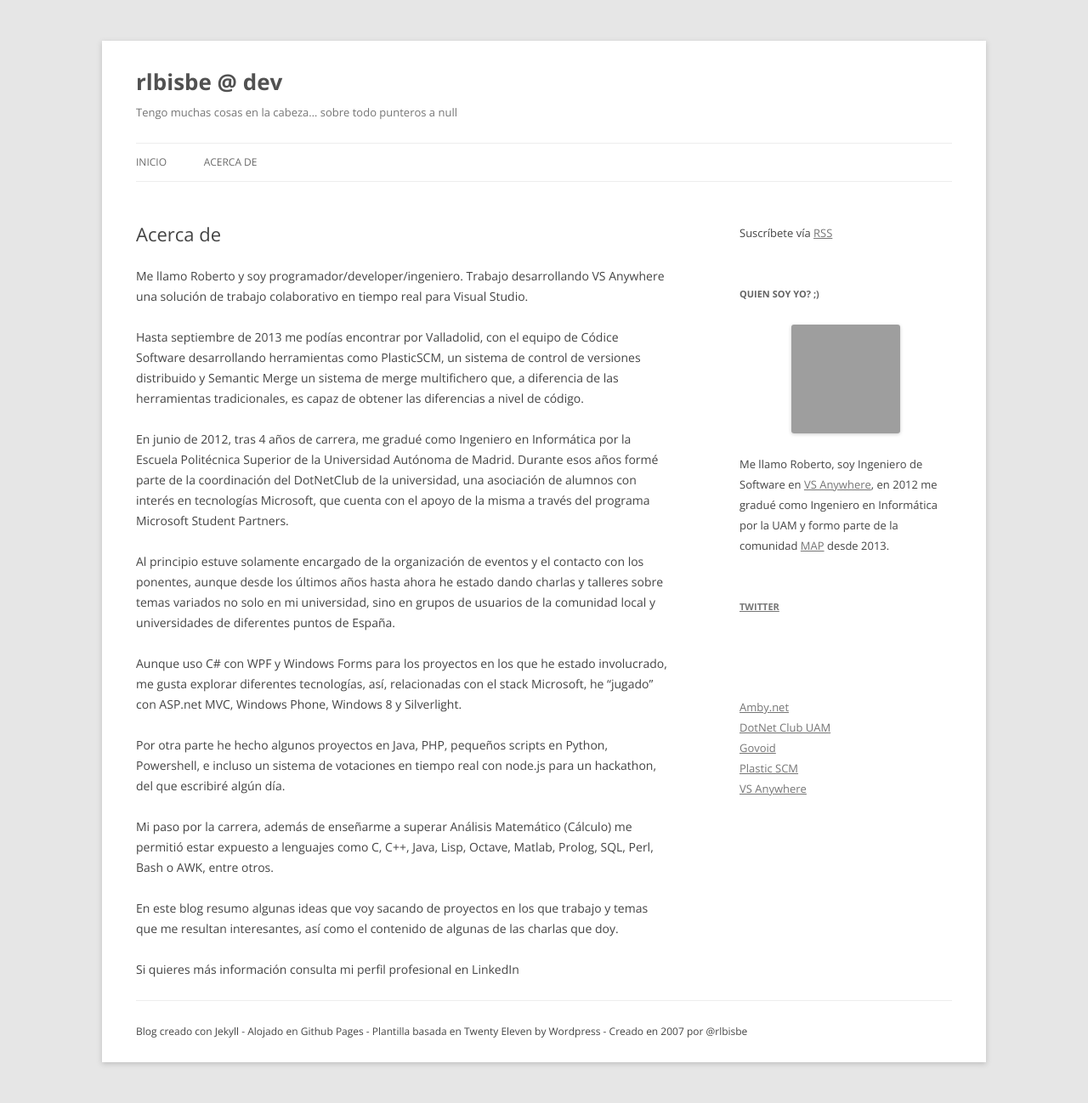
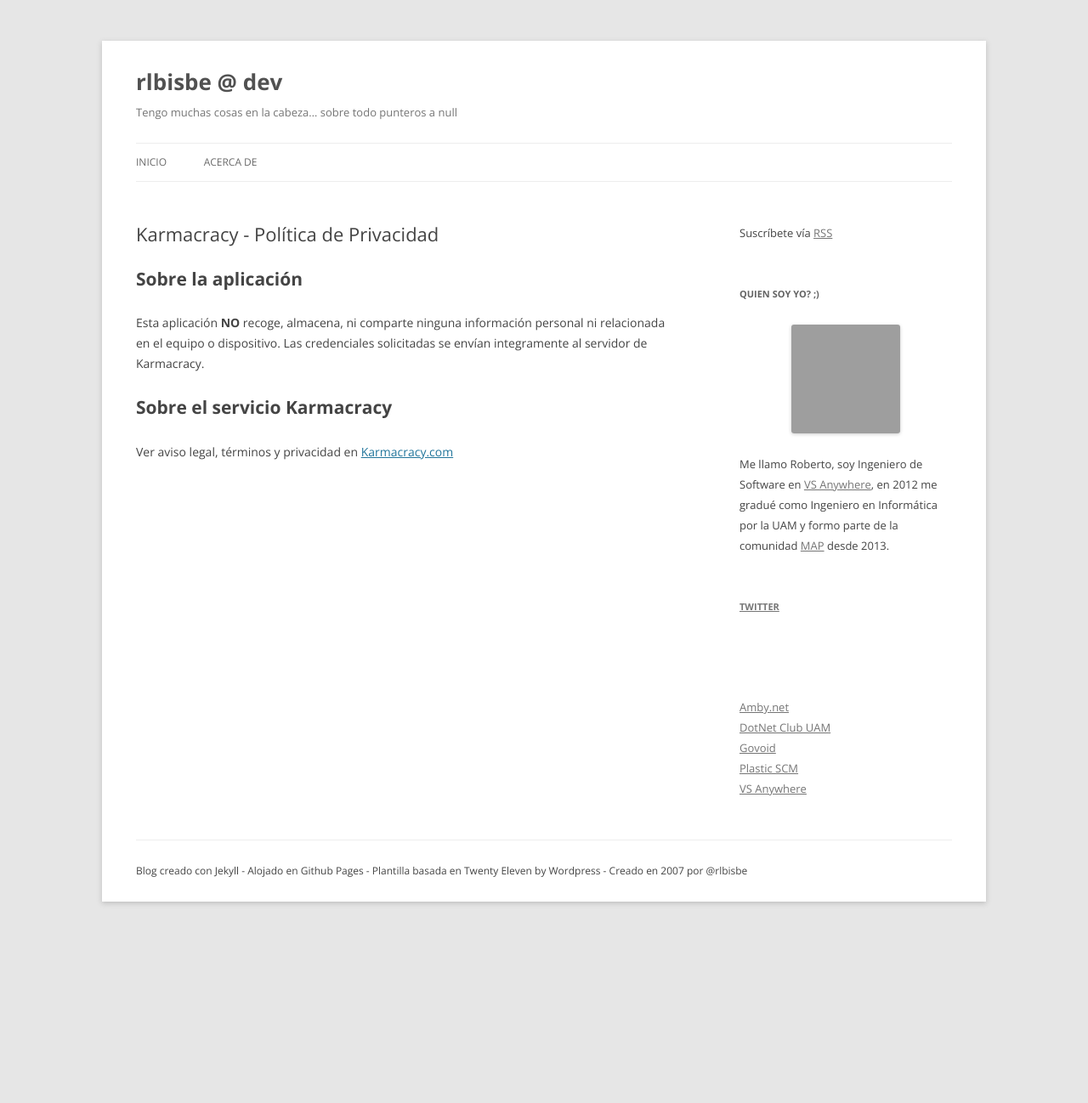
Before and after one commit to nguyenkhacdung/rlbisbe.github.io, a Jekyll site: the page built from karmacracy/privacidad.markdown, in a window 1280 px wide. Shown: the whole page at 85% size. Built offline with Jekyll 4.4.1, drawn with Linux system fonts in a browser that asks for light colours; Markdown is read by kramdown in place of the engine named in the settings; after the commit the page ends 1109 px from its top, so only the background shows below that; grey boxes are pictures that could not be loaded.

Commit message:
Actualizado aviso legal

```diff
--- a/karmacracy/privacidad.markdown
+++ b/karmacracy/privacidad.markdown
@@ -1,22 +1,12 @@
 ---
 layout: page
-title: Acerca de
+title: Karmacracy - Política de Privacidad
 ---
 
-Me llamo Roberto y soy programador/developer/ingeniero. Trabajo desarrollando VS Anywhere una solución de trabajo colaborativo en tiempo real para Visual Studio.
+#Sobre la aplicación
 
-Hasta septiembre de 2013 me podías encontrar por Valladolid, con el equipo de Códice Software desarrollando herramientas como PlasticSCM, un sistema de control de versiones distribuido y Semantic Merge un sistema de merge multifichero que, a diferencia de las herramientas tradicionales, es capaz de obtener las diferencias a nivel de código.
+Esta aplicación **NO** recoge, almacena, ni comparte ninguna información personal ni relacionada en el equipo o dispositivo. Las credenciales solicitadas se envían integramente al servidor de Karmacracy.
 
-En junio de 2012, tras 4 años de carrera, me gradué como Ingeniero en Informática por la Escuela Politécnica Superior de la Universidad Autónoma de Madrid. Durante esos años formé parte de la coordinación del DotNetClub de la universidad, una asociación de alumnos con interés en tecnologías Microsoft, que cuenta con el apoyo de la misma a través del programa Microsoft Student Partners.
+#Sobre el servicio Karmacracy
 
-Al principio estuve solamente encargado de la organización de eventos y el contacto con los ponentes, aunque desde los últimos años hasta ahora he estado dando charlas y talleres sobre temas variados no solo en mi universidad, sino en grupos de usuarios de la comunidad local y universidades de diferentes puntos de España.
-
-Aunque uso C# con WPF y Windows Forms para los proyectos en los que he estado involucrado, me gusta explorar diferentes tecnologías, así, relacionadas con el stack Microsoft, he “jugado” con ASP.net MVC, Windows Phone, Windows 8 y Silverlight.
-
-Por otra parte he hecho algunos proyectos en Java, PHP, pequeños scripts en Python, Powershell, e incluso un sistema de votaciones en tiempo real con node.js para un hackathon, del que escribiré algún día.
-
-Mi paso por la carrera, además de enseñarme a superar Análisis Matemático (Cálculo) me permitió estar expuesto a lenguajes como C, C++, Java, Lisp, Octave, Matlab, Prolog, SQL, Perl, Bash o AWK, entre otros.
-
-En este blog resumo algunas ideas que voy sacando de proyectos en los que trabajo y temas que me resultan interesantes, así como el contenido de algunas de las charlas que doy.
-
-Si quieres más información consulta mi perfil profesional en LinkedIn
+Ver aviso legal, términos y privacidad en [Karmacracy.com](http://karmacracy.com/sections/legal/advice/legal-advice.php)
```
Also changed, not shown: _drafts/migrando-de-wordpress-a-jekyll.markdown (+8 -0 lines), karmacracy/index.markdown (added, +14 -0 lines), assets/karmacracy/upload1.png (added), 1 other file.
